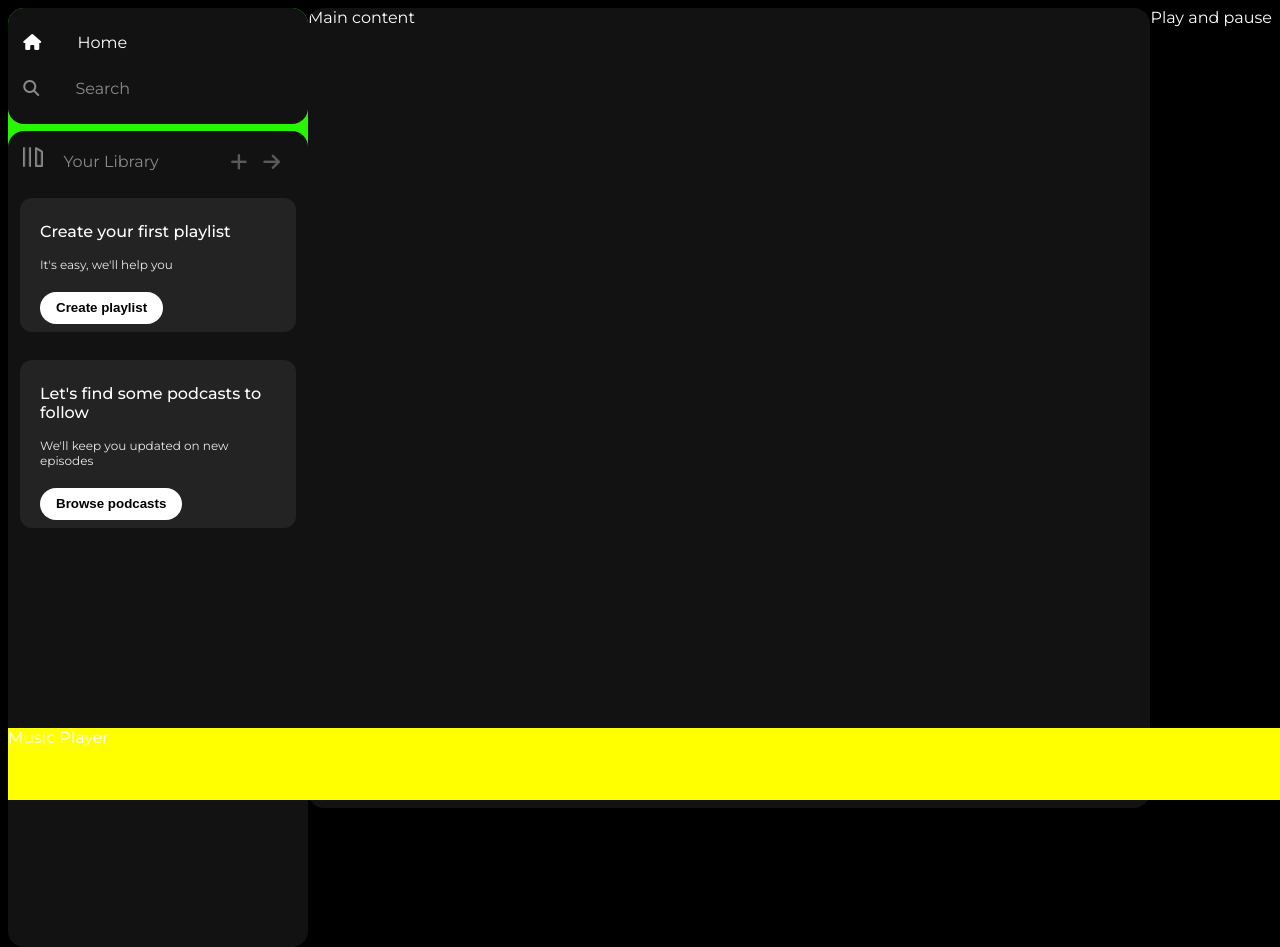
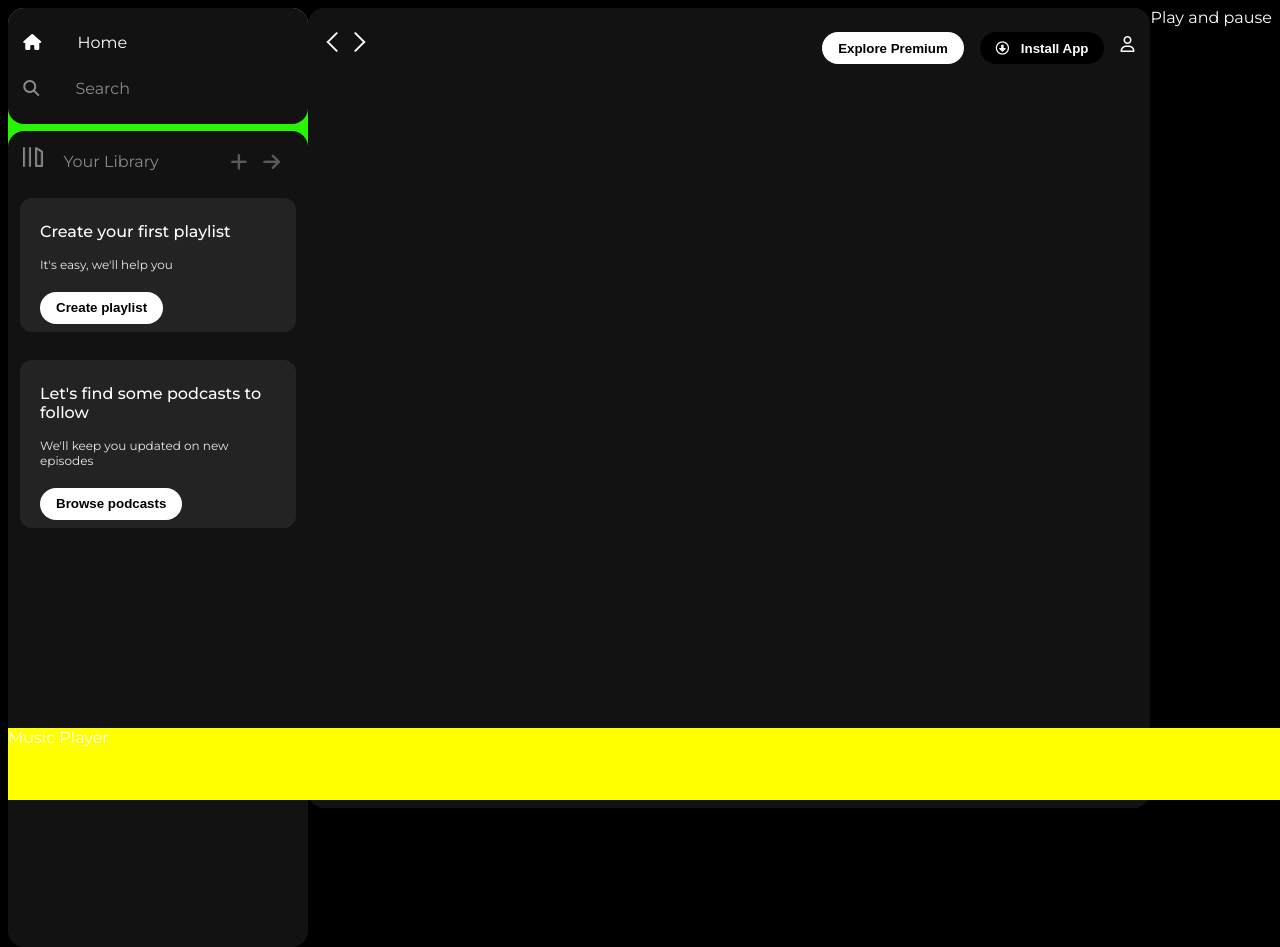
Before and after one commit to natesh1999/spotify_clone, a plain HTML site: page index.html in a window 1280 px wide. Drawn offline with Linux system fonts and the light colour scheme.

Commit message:
sixth commit

```diff
--- a/index.html
+++ b/index.html
@@ -53,7 +53,21 @@
                 </div>
             </div>
         </div>
-        <div class="main-content">Main content</div>
+        <div class="main-content">
+            <div class="sticky-nav">
+                <div class="sticky-nav-icons">
+                    <img src="./assests/backward_icon.png" alt="">
+                    <img src="./assests/forward_icon.png" class="hide" alt="">
+                </div>
+                <div class="sticky-nav-options">
+                    <button class="badge nav-item hide">Explore Premium</button>
+                    <button class="badge nav-item dark-badge"><i class="fa-regular fa-circle-down" style="margin-right: 0.5rem;"></i> Install App</button>
+                    <i class="fa-regular fa-user nav-item"></i>
+                </div>
+
+            </div>
+            <div class="cards"></div>
+        </div>
         <div class="music-player">Music Player</div>
         <div class="play_pause">Play and pause</div>
     </div>
--- a/style.css
+++ b/style.css
@@ -134,3 +134,38 @@
   height: 2rem;
   width: fit-content;
 }
+
+.dark-badge{
+  background-color: #000;
+  color: #fff;
+}
+
+.sticky-nav{
+  position: sticky;
+  top: 0;
+  background-color: #121212;
+  display: flex;
+  justify-content: space-between;
+  align-items: center;
+  padding: 1rem 0 1rem 0;
+}
+
+.sticky-nav-icons{
+  margin-left: 0.75rem;
+}
+
+.sticky-nav-options{
+  display: flex;
+  justify-content: center;
+  align-items: center;
+}
+
+.nav-item{
+  margin-right: 1rem;
+}
+
+@media (max-width: 1000px){
+  .hide{
+    display: none;
+  }
+}
```
